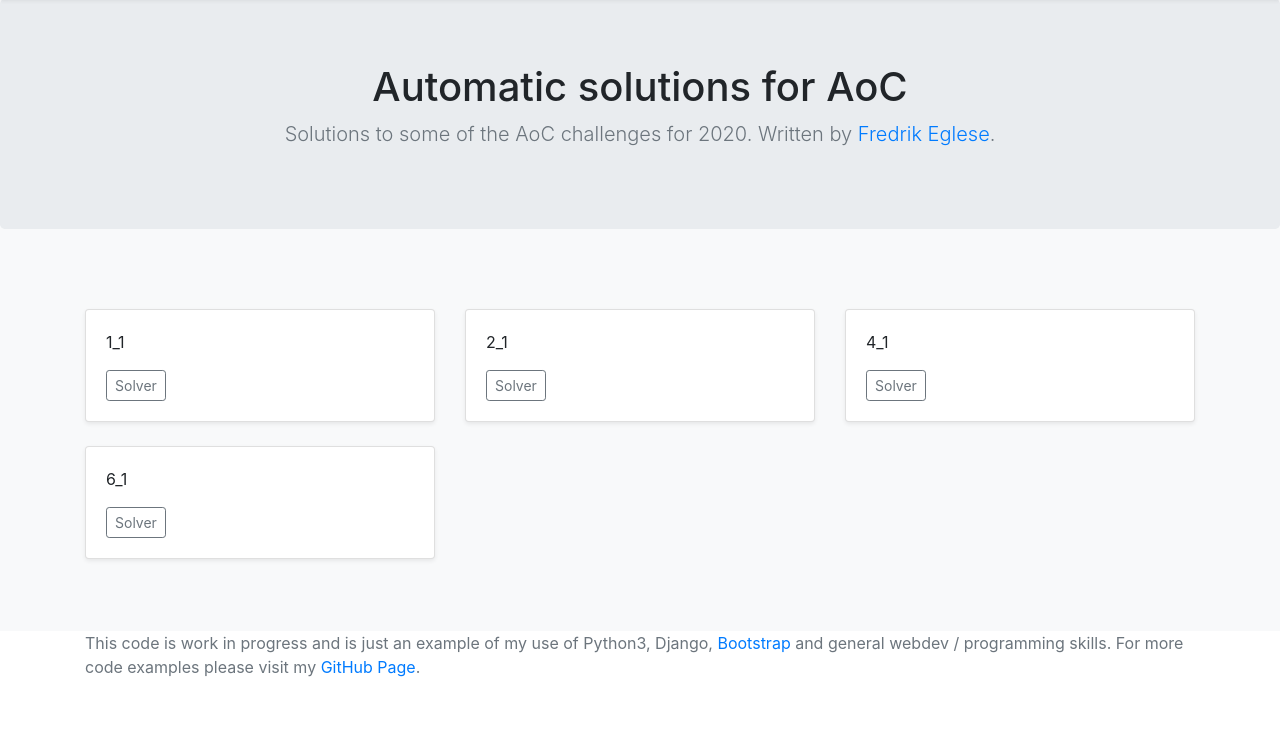
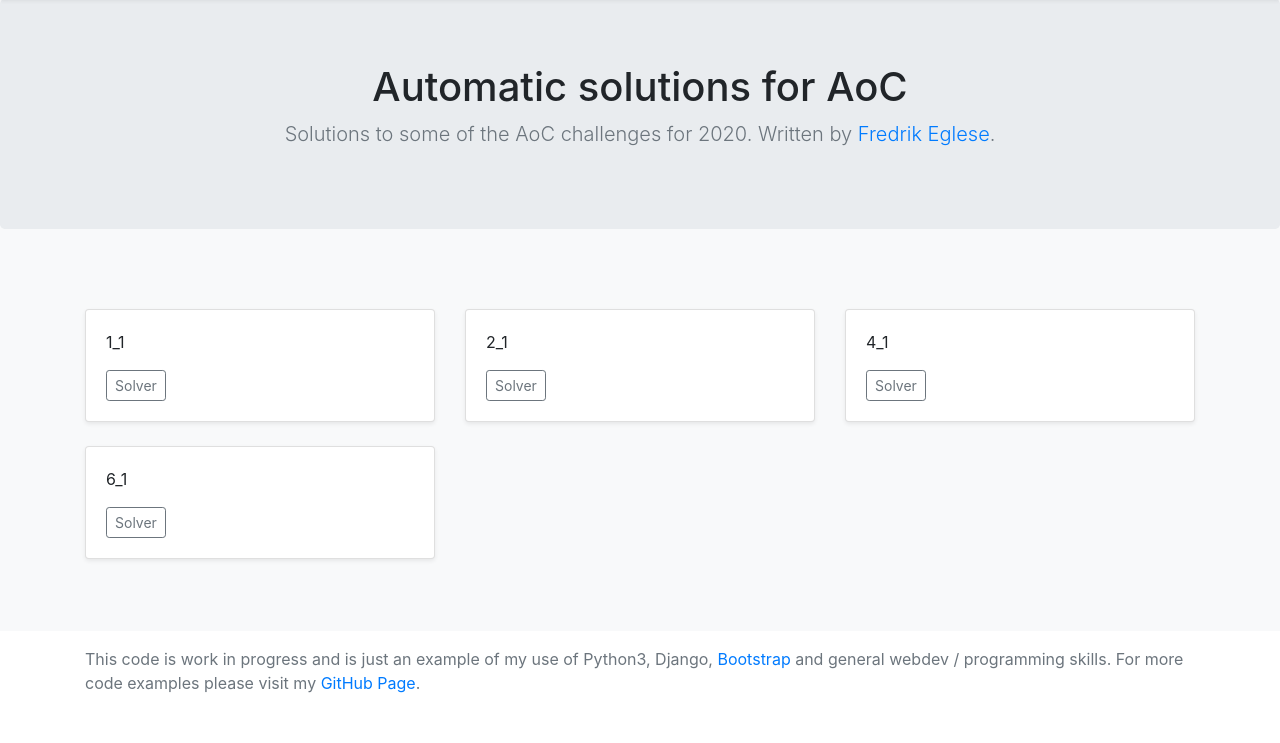
Before and after one commit to FredrikEglese/AoCProject, a Django app: page / in a window 1280 px wide. Shown: the part 57-800 px from the top of the page. Run offline with Django 3.2, Linux system fonts and the light colour scheme; style sheets or scripts are compiled from the project's sources; some libraries are stand-ins or nearby versions.

Commit message:
Aded padding for better spacing

```diff
--- a/AoC/templates/AoC/base.html
+++ b/AoC/templates/AoC/base.html
@@ -35,7 +35,7 @@
     </main>
 
     <footer class="text-muted">
-        <div class="container">
+        <div class="container pt-3">
             <p>This code is work in progress and is just an example of my use of Python3, Django, <a href="https://getbootstrap.com/">Bootstrap</a> and general webdev / programming skills. For more code examples please visit my <a href="https://www.github.com/FredrikEglese">GitHub Page</a>.</p>
         </div>
     </footer>
```
